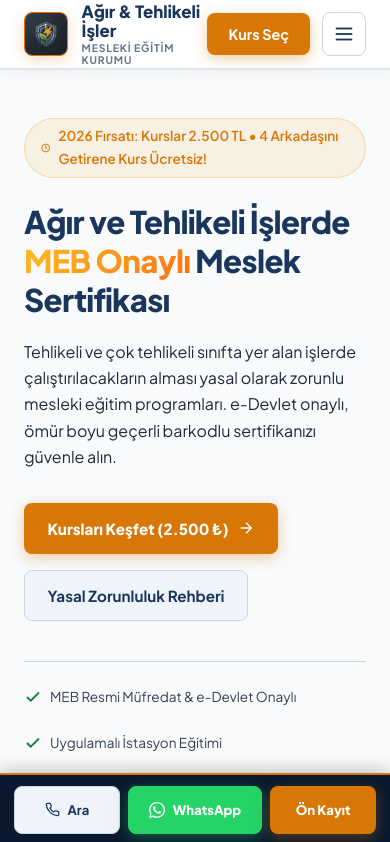
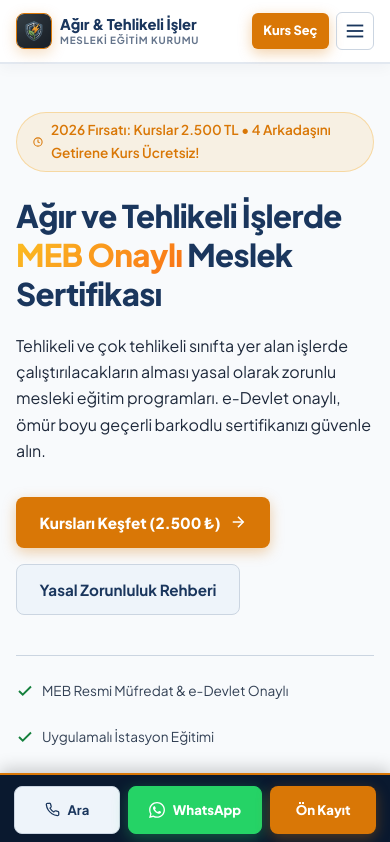
Before and after one commit to nihatsari/tehlikeliislerkurslari, a plain HTML site: page index.html in a window 390 px wide. Shown: the top 842 px of the page. Drawn offline with Linux system fonts and the light colour scheme.

Commit message:
Optimize mobile navbar padding and sizing for 360px-390px screens and ensure clean menu toggle behavior

```diff
--- a/assets/css/course.css
+++ b/assets/css/course.css
@@ -2108,7 +2108,7 @@ body .site-footer .footer-bottom {
   box-shadow: 0 4px 10px rgba(217, 119, 6, 0.35) !important;
 }
 
-/* Header Action Button Perfect Sizing */
+@media (min-width: 1025px) {
   .nav-actions {
     display: flex !important;
     align-items: center !important;
@@ -2136,7 +2136,6 @@ body .site-header .btn {
     box-sizing: border-box !important;
   }
 
-@media (min-width: 1025px) {
   .nav-menu {
     display: flex;
     align-items: center;
--- a/assets/css/style.css
+++ b/assets/css/style.css
@@ -1201,6 +1201,11 @@ img {
 }
 
 @media (max-width: 768px) {
+  .container {
+    padding-left: 1rem;
+    padding-right: 1rem;
+  }
+
   /* Prevent iOS zoom on inputs */
   input, select, textarea, .form-control {
     font-size: 16px !important;
@@ -1210,16 +1215,48 @@ img {
     display: none;
   }
 
-  .navbar {
-    height: 68px;
+  .navbar,
+  .site-header .navbar {
+    height: 62px;
+  }
+
+  .brand-logo-img {
+    width: 36px;
+    height: 36px;
+  }
+
+  .brand-logo {
+    gap: 0.5rem;
   }
 
   .brand-title {
-    font-size: 1.05rem;
+    font-size: 0.92rem;
+    line-height: 1.15;
   }
 
   .brand-title span {
-    font-size: 0.65rem;
+    font-size: 0.62rem;
+  }
+
+  .nav-actions {
+    display: flex !important;
+    align-items: center !important;
+    gap: 0.45rem !important;
+    flex-shrink: 0 !important;
+  }
+
+  .nav-actions .btn,
+  .nav-actions .btn-sm,
+  body .nav-actions .btn,
+  body .nav-actions .btn-sm,
+  body .site-header .btn {
+    display: inline-flex !important;
+    height: 36px !important;
+    min-height: 36px !important;
+    max-height: 36px !important;
+    padding: 0 0.65rem !important;
+    font-size: 0.8rem !important;
+    border-radius: 6px !important;
   }
 
   .nav-menu {
@@ -1228,12 +1265,13 @@ img {
     top: 100%;
     left: 0;
     width: 100%;
-    background: var(--bg-secondary);
-    border-bottom: 1px solid var(--border-subtle);
+    background: #FFFFFF;
+    border-bottom: 1px solid var(--border-subtle, #E2E8F0);
     flex-direction: column;
-    padding: 1.5rem;
-    gap: 1rem;
-    box-shadow: var(--shadow-lg);
+    padding: 1.25rem 1rem;
+    gap: 0.75rem;
+    box-shadow: 0 10px 25px -5px rgba(0,0,0,0.1);
+    z-index: 999;
   }
 
   .nav-menu.open {
@@ -1241,15 +1279,15 @@ img {
   }
 
   .mobile-toggle {
-    display: flex;
-    align-items: center;
-    justify-content: center;
-    width: 44px;
-    height: 44px;
-  }
-
-  .nav-actions .btn-sm {
-    display: none;
+    display: flex !important;
+    align-items: center !important;
+    justify-content: center !important;
+    width: 38px !important;
+    height: 38px !important;
+    min-width: 38px !important;
+    border-radius: 6px !important;
+    flex-shrink: 0 !important;
+    padding: 0 !important;
   }
 
   /* Horizontal swipeable category pills on mobile */
@@ -2008,6 +2046,7 @@ img {
   box-shadow: 0 4px 10px rgba(217, 119, 6, 0.35) !important;
 }
 
+@media (min-width: 1025px) {
   /* Header Action Button Perfect Sizing */
   .nav-actions {
     display: flex !important;
@@ -2036,7 +2075,6 @@ body .site-header .btn {
     box-sizing: border-box !important;
   }
 
-@media (min-width: 1025px) {
   .nav-menu {
     display: flex;
     align-items: center;
```
Also changed, not shown: assets/js/app.js (line endings or trailing spaces). Lines whose indentation alone changed are shown as unchanged.
